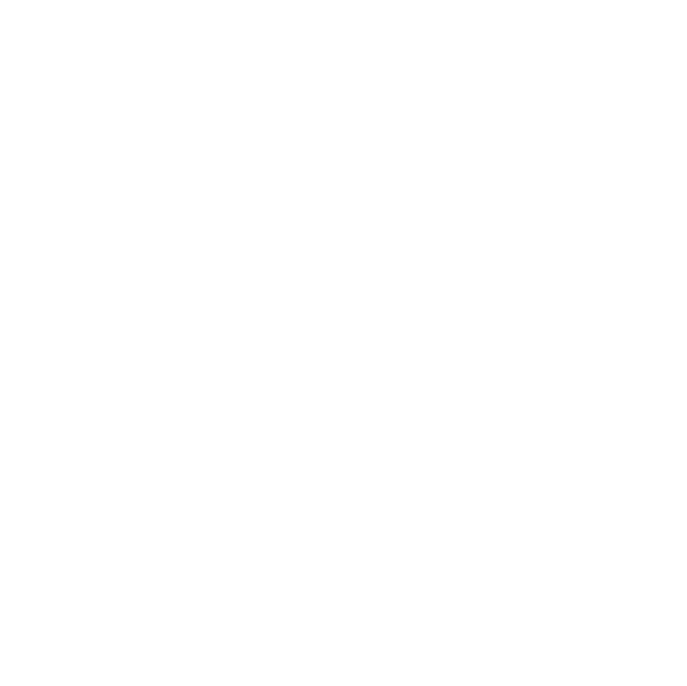
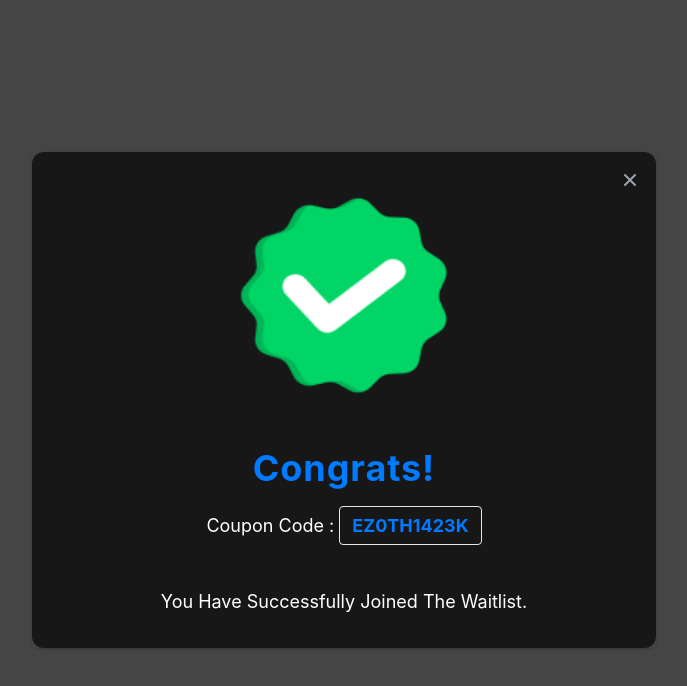
Before and after one commit to 0xZothio/landing_page_v1, a React (Create React App) app: page /payment/status in a window 1280 px wide. Before the commit this address had no page. Shown: the top 686 px of the page, without its empty margins (296-983 px from the left). Built offline with nearby package versions, Linux system fonts and the light colour scheme.

Commit message:
payment integration popup

```diff
--- a/src/App.js
+++ b/src/App.js
@@ -5,6 +5,7 @@ import LandingPage from "./pages/LandingPage";
 import Institutions from "./components/Institutions";
 import ReactGA from 'react-ga';
 import { useEffect } from "react";
+import { PaymentPopup } from "./components/PaymentPopup";
   const TRACKING_ID = "UA-256346841-1"; // OUR_TRACKING_ID
   ReactGA.initialize(TRACKING_ID);
 function App() {
@@ -18,6 +19,7 @@ function App() {
         <Routes>
           <Route exact path="/" element={<LandingPage />}></Route>
           <Route exact path="/institutions" element={<Institutions />}></Route>
+          <Route exact path="/payment/status" element={<PaymentPopup />}></Route>
         </Routes>
       </Router>
     </div>
--- /dev/null
+++ b/src/components/PaymentPopup.js
@@ -0,0 +1,81 @@
+import React, { useEffect, useState } from "react";
+import { useParams } from "react-router";
+import { Link } from "react-router-dom";
+
+export const PaymentPopup = () => {
+  const [success, setSuccess] = useState(true);
+  let { order_id } = useParams();
+
+  //   useEffect(() => {
+  //     if (order_id) {
+  //       setSuccess(true);
+  //     } else {
+  //       setSuccess(false);
+  //     }
+  //   }, []);
+
+  return (
+    <div className="fixed top-0 left-0 right-0 bg-[#171717]/80 flex justify-center items-center backdrop-blur z-50 w-full  p-4 overflow-x-hidden overflow-y-auto md:inset-0 h-modal md:h-full">
+      <div className="relative w-1/2 h-full  md:h-auto bg-[#171717] rounded-xl shadow">
+        <div className="relative  rounded shadow ">
+          <Link to="/">
+            <button
+              type="button"
+              className="absolute top-3 right-2.5 text-gray-400 bg-transparent  rounded-lg text-sm p-1.5 ml-auto inline-flex items-center hover:bg-gray-800 hover:text-white"
+              // onClick={() => setIsVisible(false)}
+            >
+              <svg
+                className="w-5 h-5"
+                fill="currentColor"
+                viewBox="0 0 20 20"
+                xmlns="http://www.w3.org/2000/svg"
+              >
+                <path
+                  fillRule="evenodd"
+                  d="M4.293 4.293a1 1 0 011.414 0L10 8.586l4.293-4.293a1 1 0 111.414 1.414L11.414 10l4.293 4.293a1 1 0 01-1.414 1.414L10 11.414l-4.293 4.293a1 1 0 01-1.414-1.414L8.586 10 4.293 5.707a1 1 0 010-1.414z"
+                  clipRule="evenodd"
+                />
+              </svg>
+              <span className="sr-only">Close modal</span>
+            </button>
+          </Link>
+
+          {success ? (
+            <div className="flex flex-col justify-center items-center">
+              <div className="flex justify-center">
+                <img src="/success.png" alt="coupon" className="w-72 h-72" />
+              </div>
+              <div className="font-bold p-2 text-4xl tracking-wide text-[#007AFF]">
+                Congrats!
+              </div>
+              <div className="p-4 text-lg">
+                Coupon Code :{" "}
+                <span className="text-[#007AFF] font-bold border border-1 border-primary px-3 py-2 rounded">
+                  EZ0TH1423K
+                </span>
+              </div>
+              <div className="p-4 text-lg m-4">
+                You Have Successfully Joined The Waitlist.
+              </div>
+            </div>
+          ) : (
+            <div className="flex flex-col justify-center items-center ">
+              <div className="flex justify-center m-8">
+                <img
+                  src="/failure.png"
+                  alt="coupon"
+                  className=" w-52 h-52"
+                />
+              </div>
+              <div className="font-bold p-2 text-4xl tracking-wide text-[#007AFF]">
+                Payment Failed!
+              </div>
+
+              <div className="p-4 text-lg mb-2">Please Try Again.</div>
+            </div>
+          )}
+        </div>
+      </div>
+    </div>
+  );
+};
```
Also changed, not shown: public/failure.png (added).
